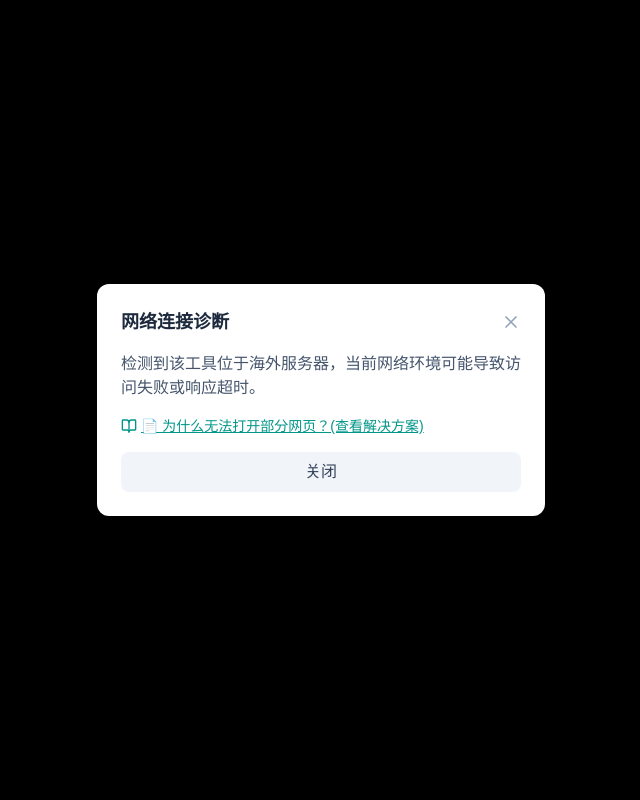
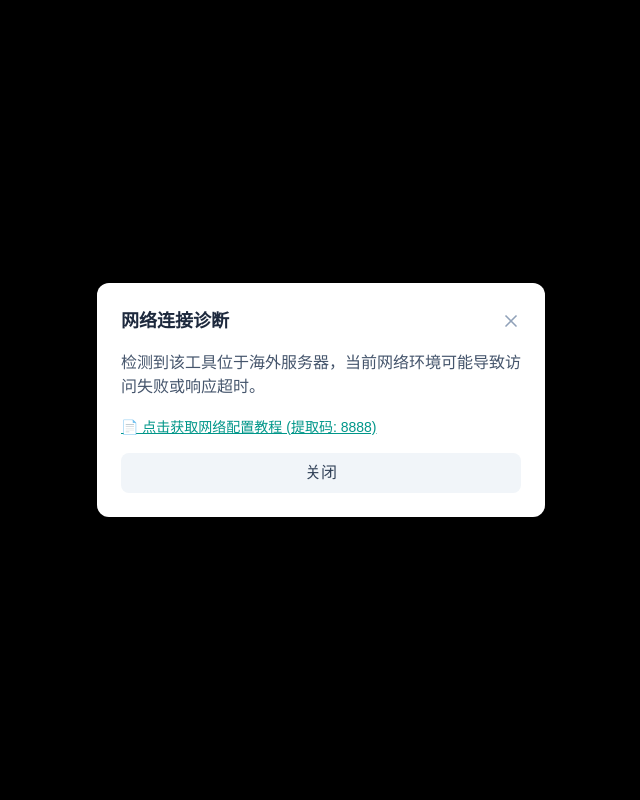
Before and after one commit to Sherlock-Shuang/AI-navigator, a Next.js app: page / in a window 1280 px wide. Both pictures are taken after a click on the button 580 px from the left and 130 px from the top of the page. Shown: the top 800 px of the page, without its empty margins (319-959 px from the left). Built offline with nearby package versions, Linux system fonts and the light colour scheme.

Commit message:
进行了一些改进

```diff
--- a/src/app/page.tsx
+++ b/src/app/page.tsx
@@ -1,7 +1,7 @@
 'use client';
 
 import { useState } from 'react';
-import { Search, Wifi, X, BookOpen } from 'lucide-react';
+import { Search, Wifi, X, HelpCircle } from 'lucide-react';
 import { motion, AnimatePresence } from 'framer-motion';
 
 import type { Category } from '@/data/tools';
@@ -73,7 +73,7 @@ export default function Home() {
               <h2 className="text-lg font-semibold text-slate-800 mb-4">分类</h2>
 
               {/* Desktop Sidebar */}
-              <nav className="hidden lg:block space-y-1 lg:max-h-[80vh] lg:overflow-y-auto pr-1">
+              <nav className="hidden lg:block space-y-1 pr-1">
                 {CATEGORY_LIST.map((category) => (
                   <button
                     key={category}
@@ -147,7 +147,7 @@ export default function Home() {
 
                     <div className="flex items-center justify-between">
                       <div className="flex flex-wrap gap-2">
-                        {tool.tags.map((tag) => (
+                        {tool.tags.filter((t) => !(t === 'Proxy' || t === '代理')).map((tag) => (
                           <span
                             key={tag}
                             className={`inline-flex items-center px-2 py-1 rounded-full text-xs font-medium ${
@@ -173,8 +173,6 @@ export default function Home() {
                               ? '付费'
                               : tag === 'Freemium'
                               ? '基础免费'
-                              : tag === 'Proxy'
-                              ? '代理'
                               : tag}
                           </span>
                         ))}
@@ -236,8 +234,7 @@ export default function Home() {
                 target="_blank"
                 rel="noopener noreferrer"
               >
-                <BookOpen className="w-4 h-4 mr-1" />
-                📄 为什么无法打开部分网页？(查看解决方案)
+                📄 点击获取网络配置教程 (提取码: 8888)
               </a>
 
               <button
@@ -256,11 +253,12 @@ export default function Home() {
           <p className="text-slate-400 text-xs">© 2025 AI Navigator</p>
           <a
             href="https://ccn3midetoxm.feishu.cn/wiki/VgJyw9bdQiTkjQk4nNOcA1kCnhN"
-            className="text-slate-400 hover:text-teal-500 text-xs transition-colors"
+            className="inline-flex items-center gap-1 text-slate-400 hover:text-teal-500 text-xs transition-colors"
             target="_blank"
             rel="noopener noreferrer"
           >
-            访问异常排查
+            <HelpCircle className="w-3 h-3" />
+            无法访问？查看解决方案
           </a>
         </div>
       </footer>
```
